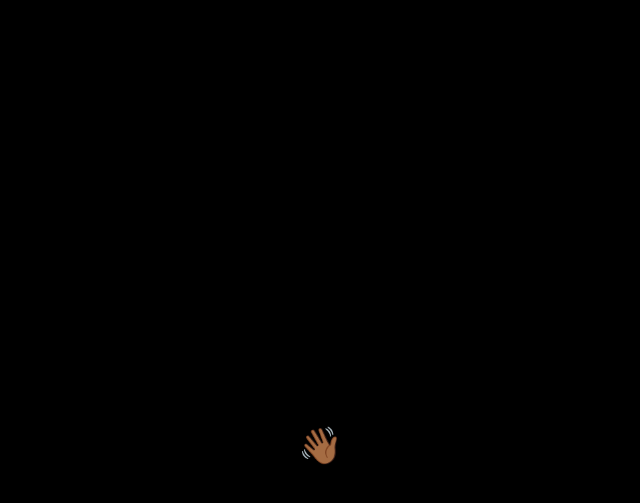
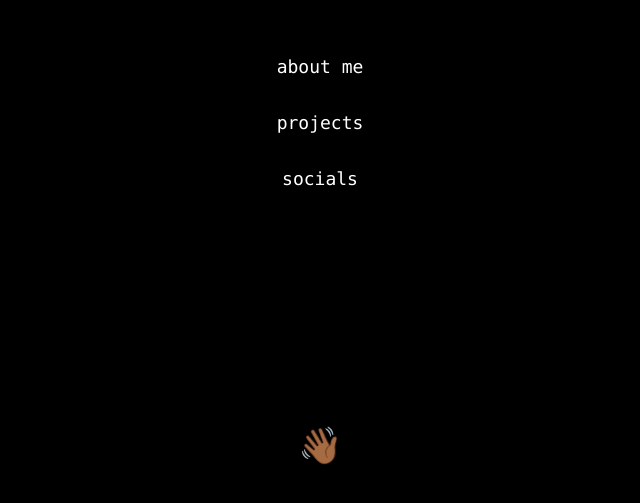
Before and after one commit to flieger-panda/sarang-suman, a React (Vite) app: page / in a window 1280 px wide. Shown: the part 319-822 px from the top of the page, without its empty margins (320-960 px from the left). Built offline with nearby package versions, Linux system fonts and the light colour scheme.

Commit message:
menu items

```diff
--- a/src/App.tsx
+++ b/src/App.tsx
@@ -1,12 +1,14 @@
+import { useRef } from "react";
 import WaveHero from "./components/WaveHero";
-import type { ComponentType } from "react";
-
-const WaveHeroComponent = WaveHero as unknown as ComponentType;
+import HomeMenu from "./components/HomeMenu";
 
 function App() {
+  const sectionRef = useRef<HTMLElement>(null);
+
   return (
     <div className="bg-black">
-      <WaveHeroComponent />
+      <WaveHero sectionRef={sectionRef} />
+      <HomeMenu sectionRef={sectionRef} />
     </div>
   );
 }
--- /dev/null
+++ b/src/components/HomeMenu.tsx
@@ -0,0 +1,101 @@
+import { useEffect, useRef, type RefObject } from "react";
+import { animate, stagger, onScroll } from "animejs";
+import {
+  LINE_COUNT,
+  CHARS_PER_LINE,
+  CENTER_ROW_INDEX,
+  NAME_START,
+} from "./waveHeroLayout";
+
+const MENU_ITEMS = ["about me", "projects", "socials"];
+const MENU_ROW_GAP = 2;
+const MENU_ROW_INDICES = MENU_ITEMS.map(
+  (_, i) => CENTER_ROW_INDEX + MENU_ROW_GAP * (i + 1),
+);
+
+// The cursor row is built as a full CHARS_PER_LINE-column row (same as every
+// grid row) with everything blanked except the cursor, so its total width —
+// and therefore its centered position — exactly matches the noise grid's
+// center row, putting the cursor directly before where the name renders.
+const CURSOR_COL = NAME_START - 1;
+const CURSOR_ROW_BEFORE = Array.from({ length: CURSOR_COL }, () => " ").join(
+  " ",
+);
+const CURSOR_ROW_AFTER = Array.from(
+  { length: CHARS_PER_LINE - CURSOR_COL - 1 },
+  () => " ",
+).join(" ");
+
+type Props = {
+  sectionRef: RefObject<HTMLElement | null>;
+};
+
+export default function HomeMenu({ sectionRef }: Props) {
+  const menuRef = useRef<HTMLDivElement>(null);
+
+  useEffect(() => {
+    const section = sectionRef.current;
+    const menu = menuRef.current;
+    if (!section || !menu) return;
+
+    const chars = menu.querySelectorAll("[data-char]");
+
+    const reveal = animate(chars, {
+      opacity: [0, 1],
+      delay: stagger(18),
+      duration: 1,
+      autoplay: onScroll({
+        target: section,
+        sync: "play play pause reverse",
+        enter: "end end-=10%",
+        leave: "end end-=1%",
+      }),
+    });
+
+    return () => {
+      reveal.revert();
+    };
+  }, [sectionRef]);
+
+  return (
+    <div
+      ref={menuRef}
+      className="pointer-events-none fixed inset-0 z-[5] flex h-svh flex-col items-center justify-center overflow-hidden font-mono text-lg text-white"
+    >
+      {Array.from({ length: LINE_COUNT }, (_, row) => {
+        if (row === CENTER_ROW_INDEX) {
+          return (
+            <div key={row} className="whitespace-pre">
+              <span className="invisible">{CURSOR_ROW_BEFORE}</span>{" "}
+              <span data-char className="inline-block opacity-0">
+                <span className="animate-blink [text-shadow:0_0_14px_rgba(255,255,255,1)]">
+                  &gt;
+                </span>
+              </span>{" "}
+              <span className="invisible">{CURSOR_ROW_AFTER}</span>
+            </div>
+          );
+        }
+
+        const menuIndex = MENU_ROW_INDICES.indexOf(row);
+        if (menuIndex !== -1) {
+          return (
+            <div key={row} className="whitespace-pre">
+              {MENU_ITEMS[menuIndex].split("").map((ch, i) => (
+                <span key={i} data-char className="inline-block opacity-0">
+                  {ch}
+                </span>
+              ))}
+            </div>
+          );
+        }
+
+        return (
+          <div key={row} className="whitespace-pre">
+            &nbsp;
+          </div>
+        );
+      })}
+    </div>
+  );
+}
--- a/src/components/WaveHero.tsx
+++ b/src/components/WaveHero.tsx
@@ -1,11 +1,13 @@
-import { useEffect, useRef } from "react";
+import { useEffect, useRef, type RefObject } from "react";
 import { animate, stagger, onScroll } from "animejs";
+import {
+  LINE_COUNT,
+  CHARS_PER_LINE,
+  NAME,
+  CENTER_ROW_INDEX,
+  NAME_START,
+} from "./waveHeroLayout";
 
-const LINE_COUNT = 32;
-const CHARS_PER_LINE = 80;
-const NAME = "sarang suman";
-const CENTER_ROW_INDEX = Math.floor(LINE_COUNT / 2) - 3;
-const NAME_START = Math.floor((CHARS_PER_LINE - NAME.length) / 2);
 const NAME_CENTER_COL = NAME_START + NAME.length / 2;
 
 const NOISE_CHARS = ["_", "."];
@@ -59,8 +61,11 @@ const CENTER_ROW_AFTER = ROW_CHARS[CENTER_ROW_INDEX]
   .slice(NAME_START + NAME.length)
   .join(" ");
 
-export default function WaveHero() {
-  const sectionRef = useRef<HTMLElement>(null);
+type Props = {
+  sectionRef: RefObject<HTMLElement | null>;
+};
+
+export default function WaveHero({ sectionRef }: Props) {
   const handRef = useRef<HTMLDivElement>(null);
 
   useEffect(() => {
@@ -69,7 +74,6 @@ export default function WaveHero() {
 
     const lines = section.querySelectorAll("[data-line]");
     const noise = section.querySelectorAll("[data-noise]");
-    const cursor = section.querySelector("[data-cursor]");
 
     const scrollTrigger = () =>
       onScroll({
@@ -91,19 +95,11 @@ export default function WaveHero() {
       autoplay: scrollTrigger(),
     });
 
-    const fadeCursor = cursor
-      ? animate(cursor, {
-          opacity: [{ to: 0, duration: 65 }, { to: 1, duration: 35 }],
-          autoplay: scrollTrigger(),
-        })
-      : null;
-
     return () => {
       entrance.revert();
       fadeNoise.revert();
-      fadeCursor?.revert();
     };
-  }, []);
+  }, [sectionRef]);
 
   useEffect(() => {
     const section = sectionRef.current;
@@ -133,7 +129,7 @@ export default function WaveHero() {
       rock.revert();
       hide.revert();
     };
-  }, []);
+  }, [sectionRef]);
 
   return (
     <>
@@ -168,11 +164,6 @@ export default function WaveHero() {
                 className="whitespace-pre font-mono text-lg text-white"
               >
                 <span data-noise>{CENTER_ROW_BEFORE}</span>{" "}
-                <span data-cursor className="inline-block opacity-0">
-                  <span className="animate-blink [text-shadow:0_0_14px_rgba(255,255,255,1)]">
-                    &gt;
-                  </span>
-                </span>{" "}
                 <span className="[text-shadow:0_0_14px_rgba(255,255,255,1)]">
                   {CENTER_ROW_NAME}
                 </span>{" "}
--- /dev/null
+++ b/src/components/waveHeroLayout.ts
@@ -0,0 +1,5 @@
+export const LINE_COUNT = 32;
+export const CHARS_PER_LINE = 80;
+export const NAME = "sarang suman";
+export const CENTER_ROW_INDEX = Math.floor(LINE_COUNT / 2) - 3;
+export const NAME_START = Math.floor((CHARS_PER_LINE - NAME.length) / 2);
```
